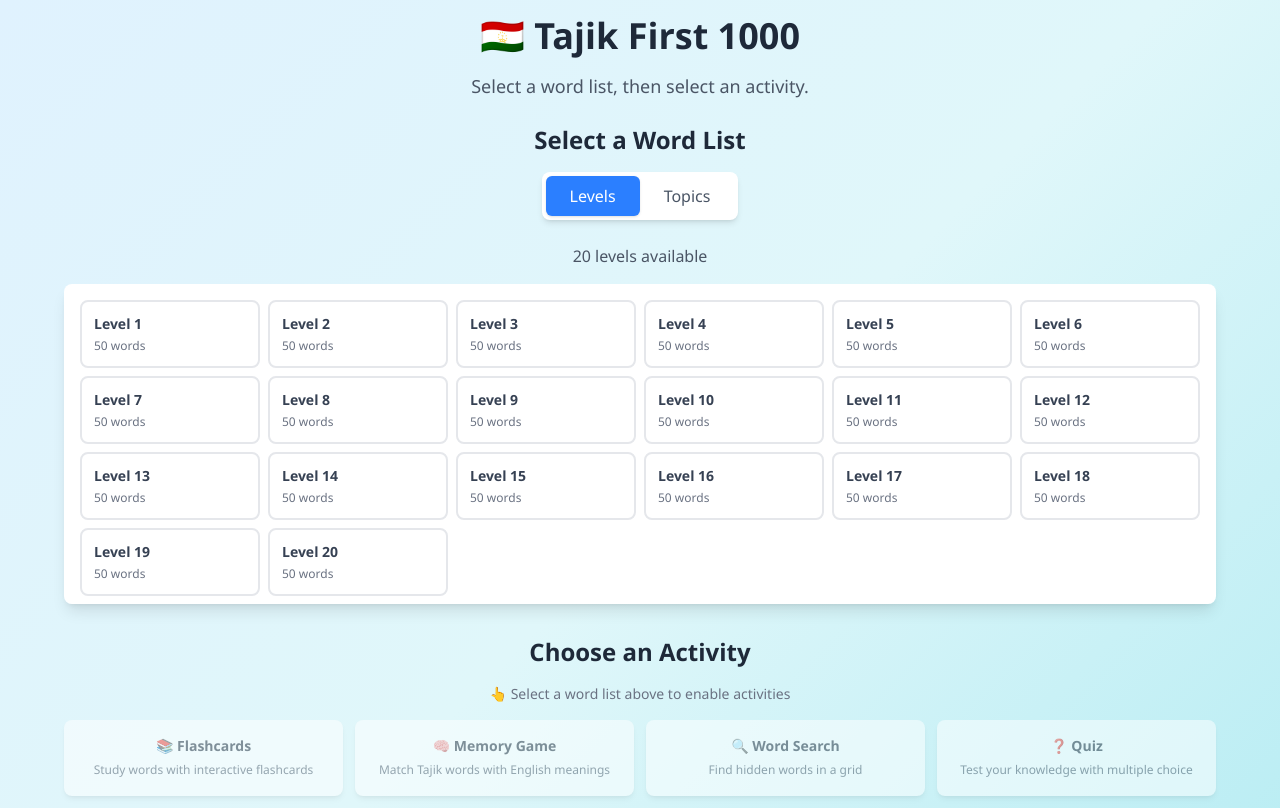
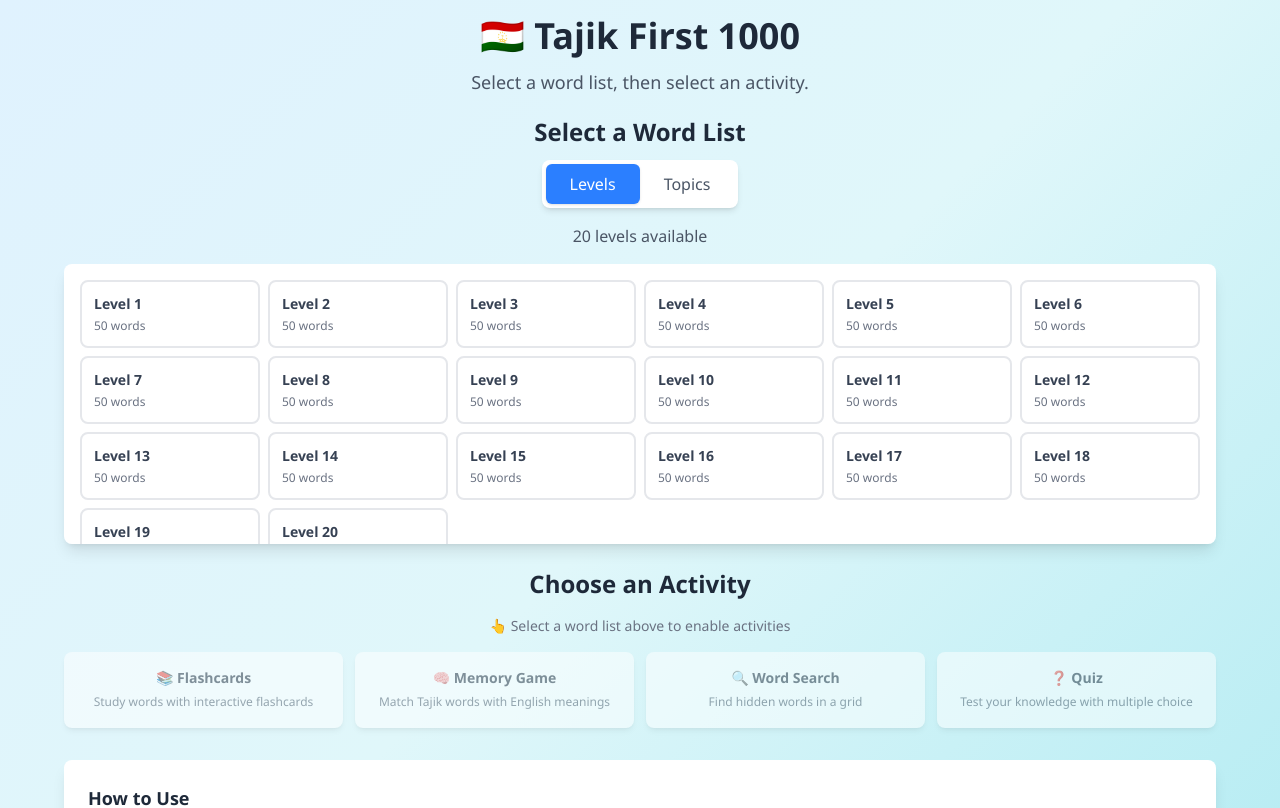
Before and after one commit to haagamble/tajik-first-1000, a Next.js app: page / in a window 1280 px wide. Shown: the top 808 px of the page. Built offline with nearby package versions, Linux system fonts and the light colour scheme.

Commit message:
Tighten spacing for computer screen

```diff
--- a/src/app/page.tsx
+++ b/src/app/page.tsx
@@ -49,8 +49,8 @@ export default function HomePage() {
     <div className="gradient-bg p-4">
       <div className="max-w-6xl mx-auto">
         {/* Header */}
-        <div className="text-center mb-3 sm:mb-6">
-          <h1 className="text-4xl font-bold text-gray-800 mb-3 sm:mb-4">
+        <div className="text-center mb-3 sm:mb-5">
+          <h1 className="text-4xl font-bold text-gray-800 mb-3">
             🇹🇯 Tajik First 1000
           </h1>
           <p className="text-lg text-gray-600 max-w-2xl mx-auto">
@@ -59,13 +59,13 @@ export default function HomePage() {
         </div>
 
         {/* Word List Selection */}
-        <div className="mb-8">
-          <h2 className="text-2xl font-bold text-gray-800 mb-2 sm:mb-4 text-center">
+        <div className="mb-6">
+          <h2 className="text-2xl font-bold text-gray-800 mb-2 sm:mb-3 text-center">
             Select a Word List
           </h2>
 
           {/* Tab Navigation */}
-          <div className="flex justify-center mb-4 sm:mb-6">
+          <div className="flex justify-center mb-4">
             <div className="bg-white rounded-lg p-1 shadow-md inline-flex">
               <button
                 onClick={() => {
@@ -123,7 +123,7 @@ export default function HomePage() {
           </p>
 
           {/* Word List Grid - Compact design for mobile */}
-          <div className="bg-white rounded-lg shadow-lg p-2 sm:p-4 max-h-60 sm:max-h-80 overflow-y-auto">
+          <div className="bg-white rounded-lg shadow-lg p-2 sm:p-4 max-h-60 sm:max-h-70 overflow-y-auto">
             <div className="grid grid-cols-2 sm:grid-cols-3 md:grid-cols-4 lg:grid-cols-5 xl:grid-cols-6 gap-2">
               {filteredWordLists.map((wordList: WordList) => (
                 <button
```
